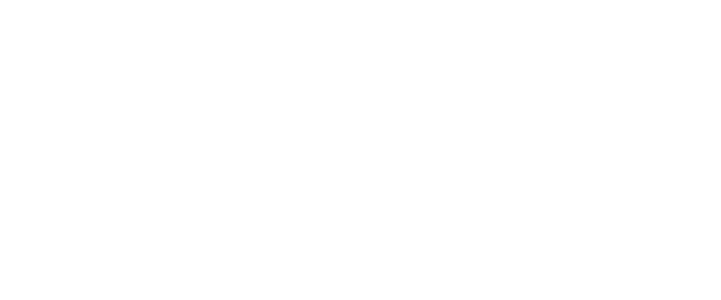
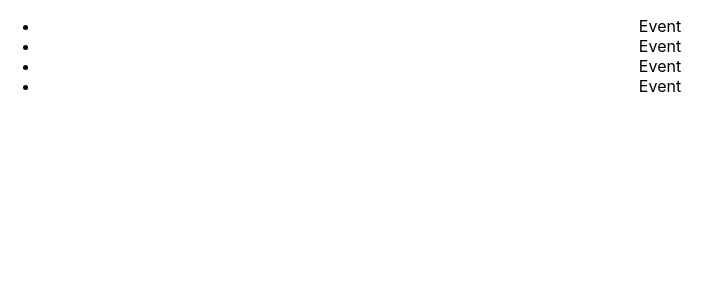
Before and after one commit to sina--/meet, a React (Create React App) app: page / in a window 1280 px wide. Shown: the top 300 px of the page, without its empty margins (0-721 px from the left). Built offline with nearby package versions, Linux system fonts and the light colour scheme.

Commit message:
Show upcoming events

```diff
--- a/src/App.js
+++ b/src/App.js
@@ -1,10 +1,10 @@
-import EventList from "./components/EventList.js";
-import "./App.css";
+import EventList from './components/EventList';
+import './App.css';
 
-function App() {
+const App = () => {
   return (
     <div className="App">
-      <EventList />
+      <EventList events={[{ id: 1 }, { id: 2 }, { id: 3 }, { id: 4 }]} />
     </div>
   );
 }
--- a/src/components/Event.js
+++ b/src/components/Event.js
@@ -1,5 +1,5 @@
-const Event = () => {
-  return <li></li>;
-};
+const Event = ({ event }) => {
+  return <li>{event.name || "Event"}</li>;
+}
 
 export default Event;
--- a/src/components/EventList.js
+++ b/src/components/EventList.js
@@ -1,11 +1,13 @@
-import Event from "./Event.js";
+import Event from "./Event";
 
 const EventList = ({ events }) => {
   return (
     <ul id="event-list">
-      {events ? events.map((event) => <Event event={event} />) : null}
+      {events
+        ? events.map((event) => <Event key={event.id} event={event} />)
+        : null}
     </ul>
   );
-};
+}
 
 export default EventList;
```
Also changed, not shown: 2 other files (tests, documents, lock files or other folders).
